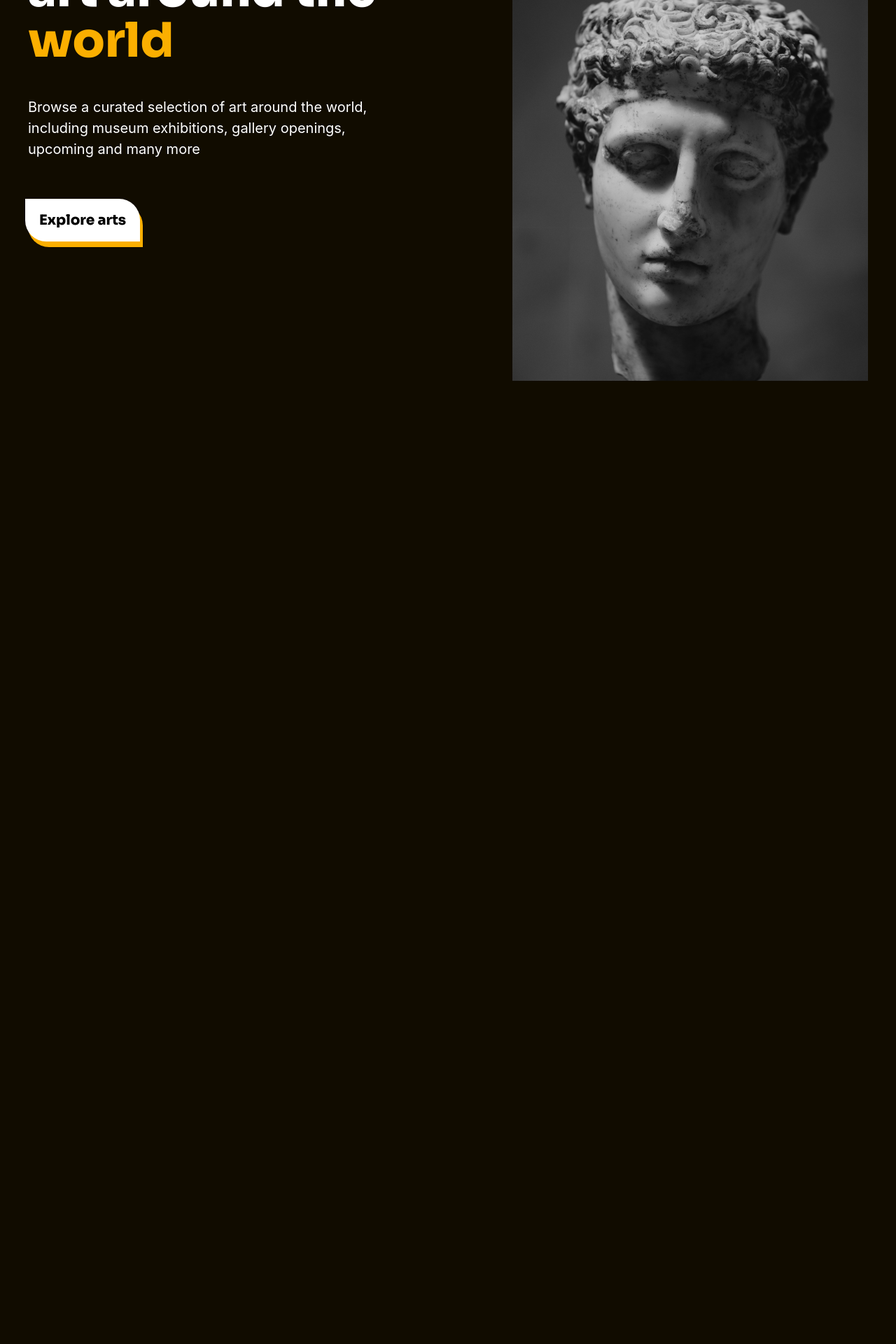
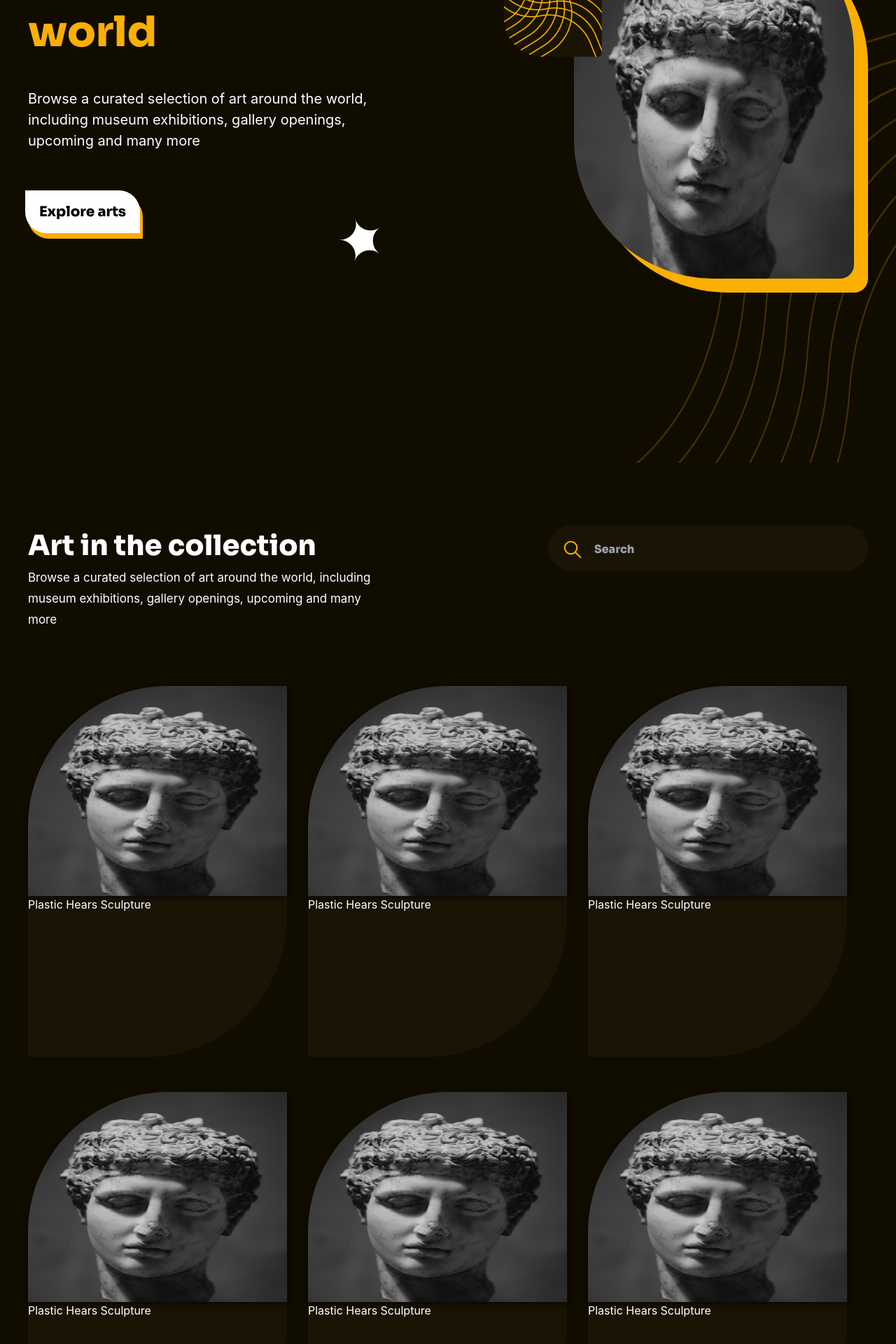
Before and after one commit to chibuzordaniel/aristo, a React (Create React App) app: page / in a window 1280 px wide. Shown: the part 374-2294 px from the top of the page at 70% size. Before the commit the page ends 918 px from the top, so only its background shows below. Built offline with nearby package versions, Linux system fonts and the light colour scheme; a web font is replaced by a local one.

Commit message:
update file

```diff
--- a/public/index.html
+++ b/public/index.html
@@ -3,7 +3,7 @@
   <head>
     <meta charset="utf-8" />
     <link rel="icon" href="%PUBLIC_URL%/favicon.ico" />
-    <meta name="viewport" content="width=device-width, initial-scale=1" />
+    <meta name="viewport" content="width=device-width, user-scale=1" />
     <meta name="theme-color" content="#000000" />
     <meta
       name="description"
--- a/src/App.js
+++ b/src/App.js
@@ -1,5 +1,6 @@
 
 import './App.css';
+import Artistoart from './components/Aristoart';
 import Aristonav from './components/Aristonav';
 import Aristoshowcase from './components/Aristoshowcase';
 
@@ -8,6 +9,7 @@ function App() {
     <>
      <Aristonav/>
      <Aristoshowcase/>
+     <Artistoart/>
     </>
   );
 }
--- a/src/components/Aristoart.jsx
+++ b/src/components/Aristoart.jsx
@@ -0,0 +1,91 @@
+
+import  img1 from '../assests/levi-meir-clancy-h2UcC6lXlJs-unsplash 2.png'
+
+
+
+const Artistoart = () => {
+
+    return(
+        <div>
+            <div className="max-w-[1200px] mx-auto">
+                <div>
+                    <div className=" flex justify-between text-white mt-[89px]">
+
+                      <div>
+                            <h1 className=" text-[40px] font-Sora ">Art in the collection</h1>
+                            <p className=" text-[17px]  leading-[30px]">Browse a curated selection of art around the world, including <br /> museum exhibitions, gallery openings, upcoming and many <br /> more</p>
+                      </div>
+
+                      <div className=" flex w-[457px] h-[66px] bg-[#1A1405] rounded-[51px]  ">
+                            <span className=" mt-5  ml-5">
+                                <svg width="30" height="30" viewBox="0 0 30 30" fill="none" xmlns="http://www.w3.org/2000/svg">
+                                <g clip-path="url(#clip0_15_4)">
+                                <path d="M12.5 21.25C17.3325 21.25 21.25 17.3325 21.25 12.5C21.25 7.66751 17.3325 3.75 12.5 3.75C7.66751 3.75 3.75 7.66751 3.75 12.5C3.75 17.3325 7.66751 21.25 12.5 21.25Z" stroke="#FBAF00" stroke-width="2" stroke-linecap="round" stroke-linejoin="round"/>
+                                <path d="M26.25 26.25L18.75 18.75" stroke="#FBAF00" stroke-width="2" stroke-linecap="round" stroke-linejoin="round"/>
+                                </g>
+                                <defs>
+                                <clipPath id="clip0_15_4">
+                                <rect width="30" height="30" fill="white"/>
+                                </clipPath>
+                                </defs>
+                                </svg>
+
+                            </span>
+                            <input className=" w-[400px] h-[46px] pl-4 pt-[6px] font-Sora mt-2 outline-none border-none  bg-[#1A1405]" type="text" name="" id="" placeholder="Search" />
+                      </div>
+
+                    </div>
+                </div>
+
+
+                <div className=' mt-20  grid grid-cols-3 justify-between'>
+
+                   <div className=" card2  text-white   bg-white  ">
+                        <img className='  card ' src={img1} alt="" />
+                        <div className=' '>
+                        <h1>Plastic Hears Sculpture</h1>
+                        </div>
+                    </div>
+
+                    <div className=" card2  text-white   bg-white  ">
+                        <img className='  card ' src={img1} alt="" />
+                        <div className=' '>
+                        <h1>Plastic Hears Sculpture</h1>
+                        </div>
+                    </div>
+
+                    <div className=" card2  text-white   bg-white  ">
+                        <img className='  card ' src={img1} alt="" />
+                        <div className=' '>
+                        <h1>Plastic Hears Sculpture</h1>
+                        </div>
+                    </div>
+
+                    <div className=" card2  text-white   bg-white  ">
+                        <img className='  card ' src={img1} alt="" />
+                        <div className=' '>
+                        <h1>Plastic Hears Sculpture</h1>
+                        </div>
+                    </div>
+
+                    <div className=" card2  text-white   bg-white  ">
+                        <img className='  card ' src={img1} alt="" />
+                        <div className=' '>
+                        <h1>Plastic Hears Sculpture</h1>
+                        </div>
+                    </div>
+
+                    <div className=" card2  text-white   bg-white  ">
+                        <img className='  card ' src={img1} alt="" />
+                        <div className=' '>
+                        <h1>Plastic Hears Sculpture</h1>
+                        </div>
+                    </div>
+                </div>
+
+            </div>
+        </div>
+    )
+}
+
+export default Artistoart;
--- a/src/components/Aristonav.jsx
+++ b/src/components/Aristonav.jsx
@@ -3,7 +3,7 @@
 const Aristonav = () => {
 
     return(
-        <div>
+        <div className="  bg-[#110C00] w-full h-28 fixed top-0 z-10">
             <div className=" max-w-[1200px] mx-auto">
                 <div className=" flex justify-between">
 
@@ -24,11 +24,11 @@ const Aristonav = () => {
 
                         <div className=" flex gap-10  mt-8 font-Sora ">
                             <div className="   bg-white button1 relative w-[164px] h-[61px] ">
-                               <button className=" button3 text-white text-xl absolute bottom-2  right-1  bg-[#FBAF00] w-[164px] h-[61px]" >Login</button>
+                               <button className=" button3 text-white outline-none border-none text-xl absolute bottom-2  right-1  bg-[#FBAF00] w-[164px] h-[61px]" >Login</button>
                             </div>
 
                             <div className=" bg-[#FBAF00]   button2 relative w-[164px] h-[61px] ">
-                               <button className=" button4 absolute bottom-2  text-xl right-1  bg-white  w-[164px] h-[61px]" >Explore arts</button>
+                               <button className=" button4 absolute bottom-2  outline-none border-none text-xl right-1  bg-white  w-[164px] h-[61px]" >Explore arts</button>
                             </div>
                         </div>
                   </div>
--- a/src/components/Aristoshowcase.jsx
+++ b/src/components/Aristoshowcase.jsx
@@ -1,28 +1,49 @@
 
 import  img1 from '../assests/levi-meir-clancy-h2UcC6lXlJs-unsplash 2.png'
+import  img2 from  '../assests/Frame 12.png'
+import  img3 from  '../assests/Group 8.png'
 
 
 
 const Aristoshowcase = () => {
 
     return(
+
         <div className=" ">
-            <div className=" max-w-[1200px] mx-auto">
-                <div className=" flex  justify-between mt-[159px]">
+           <div className='  max-w-[1200px] mx-auto mt-[240px]'>
+                <div className=' flex justify-between'>
                     <div>
-                        <h1 className=" font-Sora text-[68px] leading-[72px] text-white">Discover amazing <br /> art around the <br /> <span className=" text-[#FBAF00]">world</span> </h1>
+                        <h1 className=" font-Sora text-[60px] leading-[72px] text-white">Discover amazing <br /> art around the <br /> <span className=" text-[#FBAF00]">world</span> </h1>
                         <p className=" pt-11 text-[20px] leading-[30px] text-white">Browse a curated selection of art around the world, <br /> including museum exhibitions, gallery openings, <br /> upcoming and many more</p>
                         <div className=" bg-[#FBAF00] mt-[64px]  font-Sora  button2 relative w-[164px] h-[61px] ">
-                            <button className=" button4 absolute bottom-2  text-xl right-1  bg-white  w-[164px] h-[61px]" >Explore arts</button>
+                          <button className=" button4 absolute bottom-2 outline-none  border-none  text-xl right-1  bg-white  w-[164px] h-[61px]" >Explore arts</button>
                         </div>
                     </div>
 
-                    <div className="">
-                        <div>
-                            <img src={img1} alt="" />
-                        </div>
+                    <div className='   relative bg-[#FBAF00]  mt-7   img1 '>
+                        <img className='img1  right-5 relative bottom-5  w-[400px]' src={img1} alt="" />
                     </div>
+
                 </div>
+
+                <div className='  relative bottom-[520px]   '>
+                    <img className='   ml-[680px]' src={img2} alt="" />
+                </div>
+
+
+                <span className=' relative bottom-72 '>
+                    <svg className=' ml-[445px]  ' width="58" height="60" viewBox="0 0 58 60" fill="none" xmlns="http://www.w3.org/2000/svg">
+                    <path d="M0.561049 29.6131C0.56132 29.5977 0.574281 29.5854 0.589705 29.5856C15.9621 29.8246 27.1145 15.021 22.6437 0.311072C22.6392 0.296309 22.6474 0.280456 22.6622 0.275943C22.6769 0.27143 22.6926 0.279962 22.6972 0.294712C27.2202 14.9886 44.7456 21.0205 57.354 12.2229C57.3667 12.2141 57.3843 12.217 57.3931 12.2297C57.402 12.2423 57.3987 12.2599 57.3861 12.2687C44.8091 21.1111 44.488 39.6427 56.7512 48.9154C56.7635 48.9247 56.7662 48.9424 56.7569 48.9547C56.7476 48.967 56.7299 48.9693 56.7176 48.9601C44.4215 39.731 26.6977 45.1523 21.6684 59.6807C21.6633 59.6952 21.6474 59.7032 21.6328 59.6982C21.6182 59.6932 21.6105 59.6771 21.6155 59.6625C26.5931 45.1163 15.9602 29.9352 0.588736 29.6416C0.573308 29.6413 0.560778 29.6285 0.561049 29.6131Z" fill="white"/>
+                    </svg>
+                </span>
+            </div>
+
+
+
+            <div>
+                <span  className=' flex justify-end'>
+                   <img className=' -mt-[970px]' src={img3} alt="" />
+                </span>
             </div>
         </div>
     )
--- a/src/index.css
+++ b/src/index.css
@@ -67,3 +67,32 @@ code {
   background: white;
   color: black;
 }
+
+.img1{
+  border-radius: 20px 200px;
+}
+
+.card{
+  border-top-left-radius: 200px ;
+  box-shadow: 0 4px 8px 0 rgba(0, 0, 0, 0.6);
+  transition: 0.4s;
+  width: 370px;
+  height: 300px;
+  text-align: center;
+  font-size: 16px;
+}
+
+
+.card2{
+  border-top-left-radius: 200px  ;
+  border-bottom-right-radius: 200px  ;
+  width: 370px;
+  height: 530px;
+  margin-bottom: 50px;
+  background:#1A1405;
+}
+
+
+.art2{
+  border-radius:  20px  200px ;
+}
```
Also changed, not shown: src/assests/Frame 12.png (added), src/assests/Group 8.png (added).
